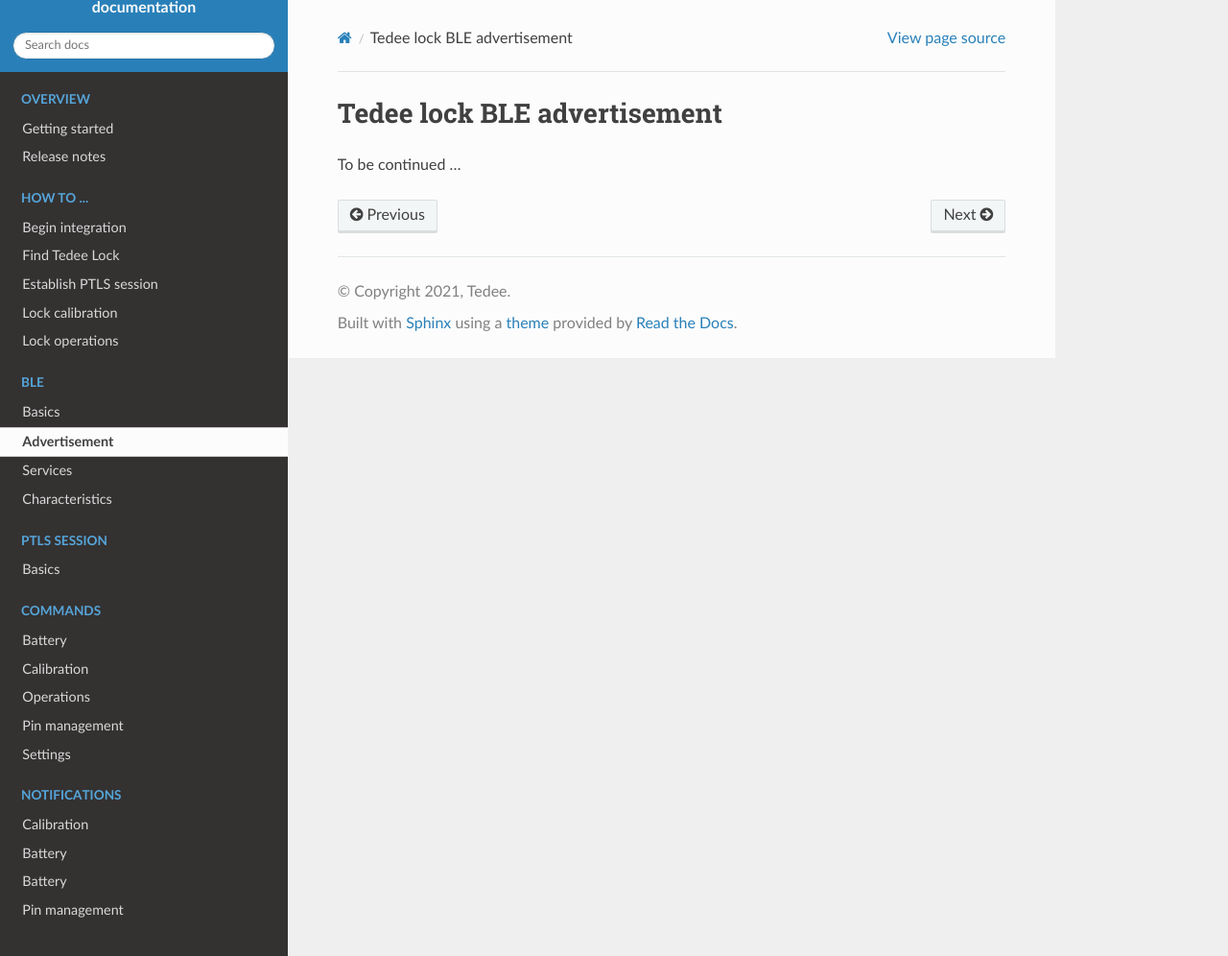
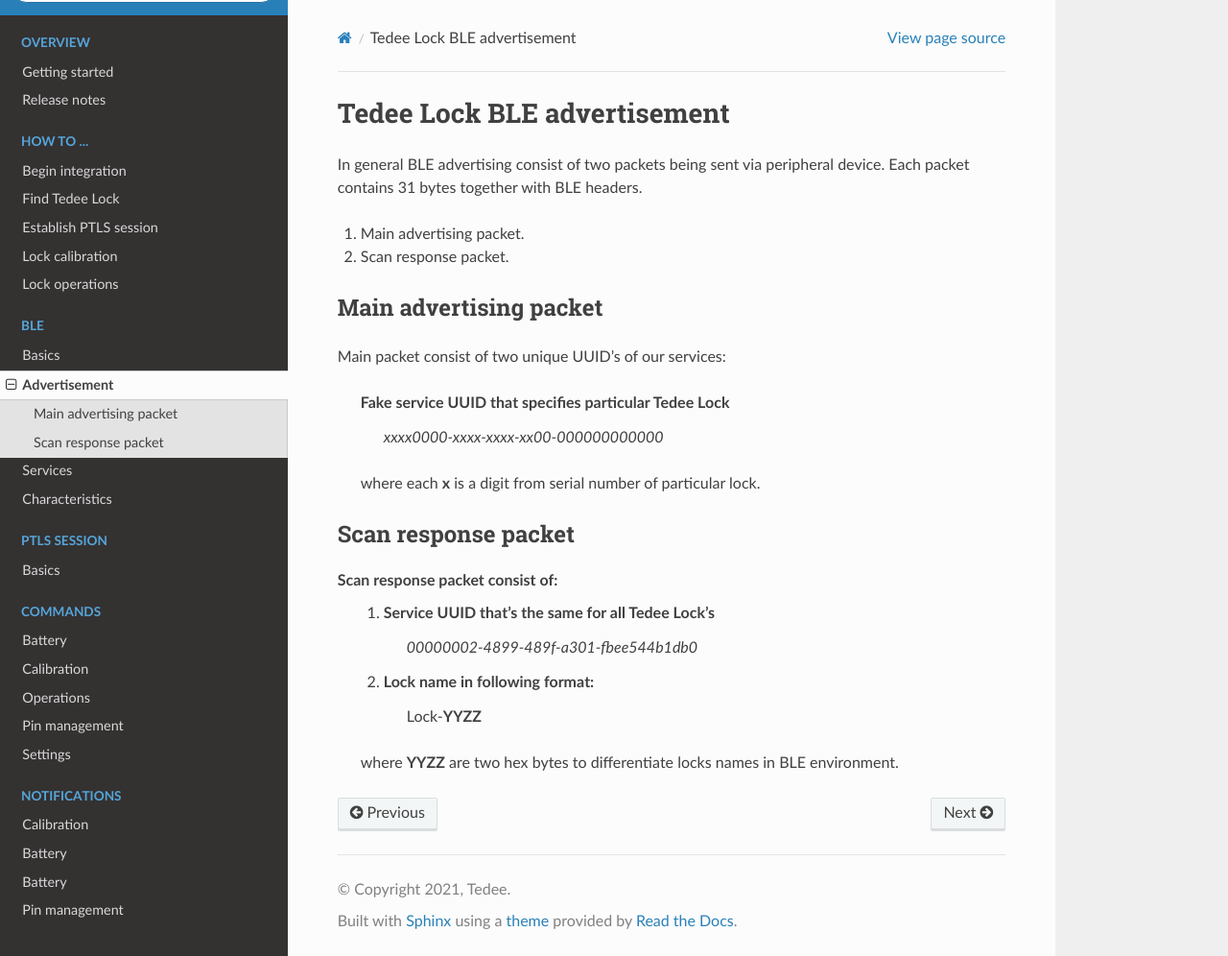
Before and after one commit to tedee-com/tedee-lock-ble-api-doc, a Sphinx documentation site: the page built from docs/source/ble/advertisement.rst, in a window 1280 px wide and 996 px high. Shown: the whole window at 96% size. Built offline with Sphinx 7.4.7 and the Read the Docs theme 2.0.0, drawn with Linux system fonts in a browser that asks for light colours; pages that are not in the unit, such as notebooks, are missing from menus.

Commit message:
initial documentation of BLE section: advertising, services and characteristics

```diff
--- a/docs/source/ble/advertisement.rst
+++ b/docs/source/ble/advertisement.rst
@@ -1,4 +1,29 @@
-Tedee lock BLE advertisement
+Tedee Lock BLE advertisement
 ============================
 
-To be continued ...
+In general BLE advertising consist of two packets being sent via peripheral device.
+Each packet contains 31 bytes together with BLE headers.
+
+#. Main advertising packet.
+#. Scan response packet.
+
+Main advertising packet
+------------------------------
+
+Main packet consist of two unique UUID's of our services:
+
+    Fake service UUID that specifies particular Tedee Lock
+         *xxxx0000-xxxx-xxxx-xx00-000000000000*
+
+    where each **x** is a digit from serial number of particular lock.
+
+Scan response packet
+--------------------
+
+Scan response packet consist of:
+    1. Service UUID that's the same for all Tedee Lock's
+        *00000002-4899-489f-a301-fbee544b1db0*
+    #. Lock name in following format:
+        Lock-**YYZZ**
+
+    where **YYZZ** are two hex bytes to differentiate locks names in BLE environment.
--- a/docs/source/ble/basics.rst
+++ b/docs/source/ble/basics.rst
@@ -15,3 +15,6 @@
 - Connection interval set in range **7.5ms - 60ms**.
 - Slave latency **0**
 - Supervision timeout **4s**.
+
+Lock communicates using **1Mbps** physical layer.
+Lock allows of 3 simultaneous BLE connections.
```
Also changed, not shown: docs/source/ble/characteristics.rst (+25 -1 lines), docs/source/ble/services.rst (+16 -1 lines).
